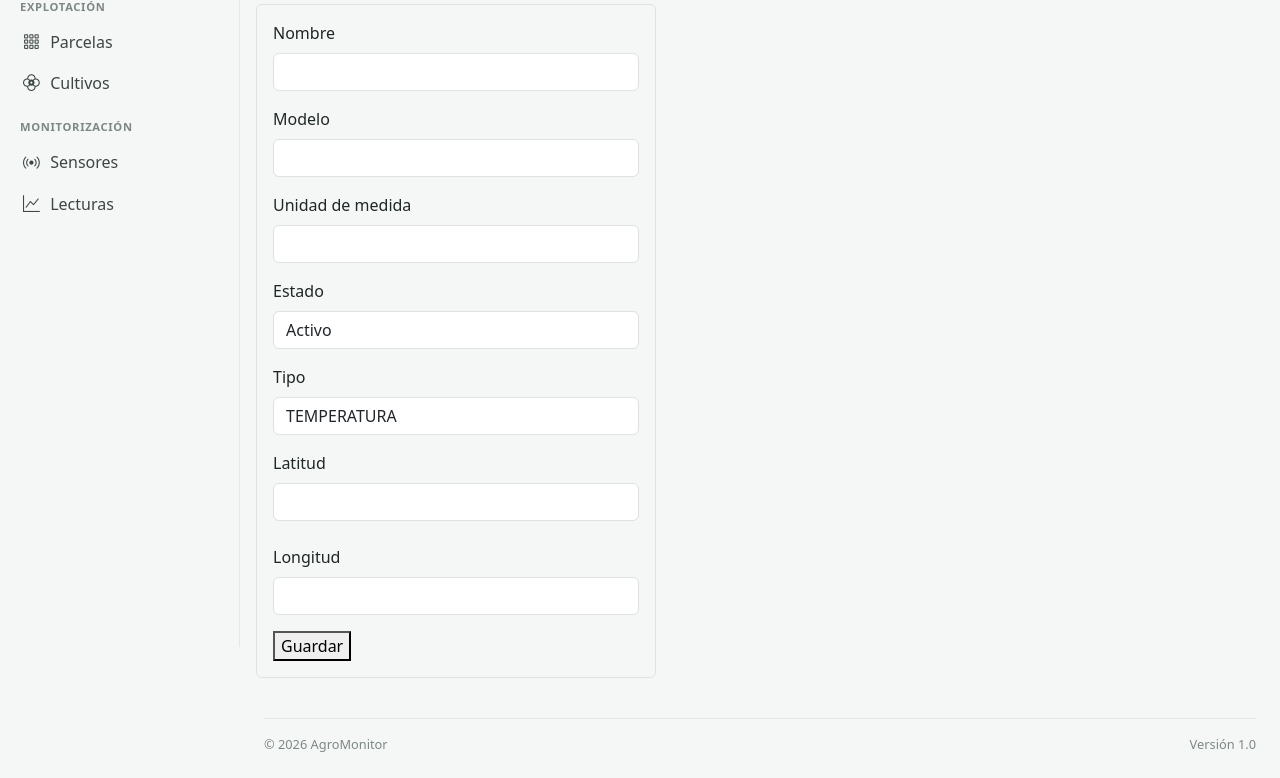
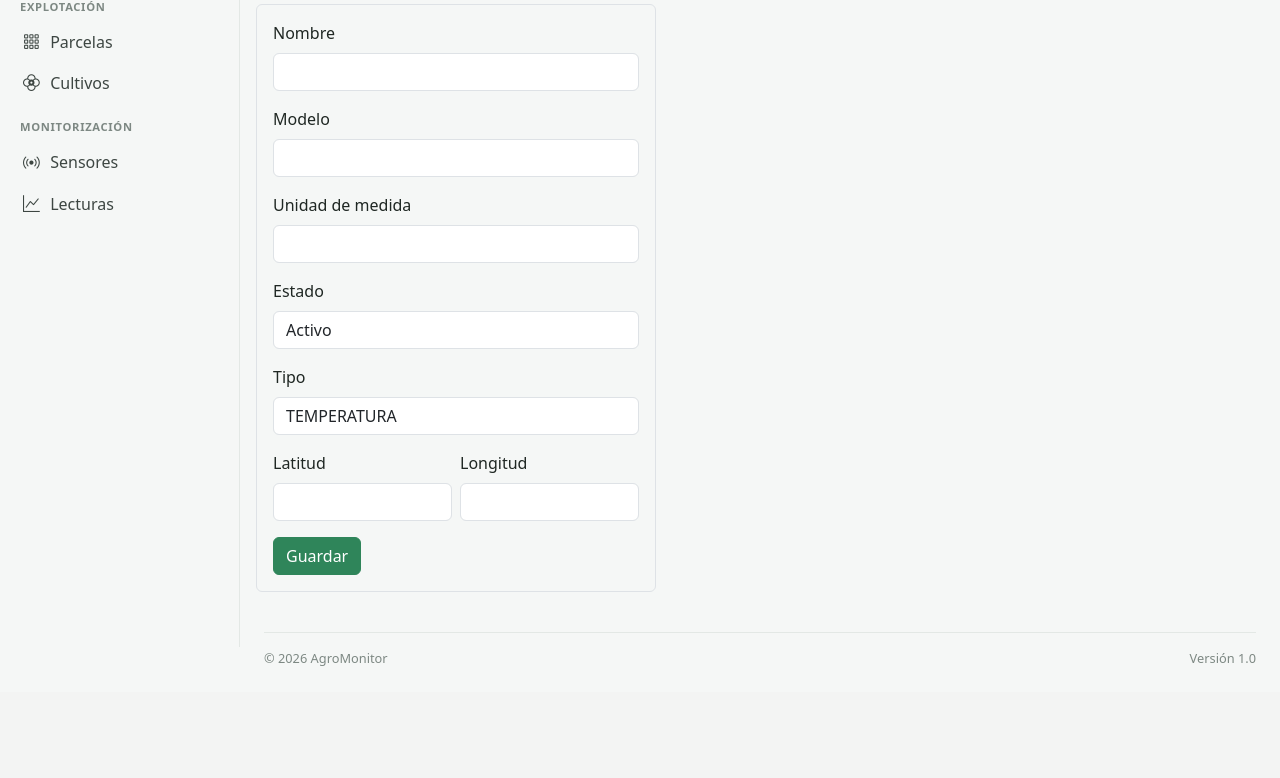
Before and after one commit to jguiben709/Servidor_26-27, a Spring Boot app: page /sensors/new in a window 1280 px wide. Shown: the part 153-931 px from the top of the page. After the commit the page ends 819 px from the top, so only its background shows below. Run offline with Spring Boot 4, Linux system fonts and the light colour scheme.

Commit message:
Sensor form

```diff
--- a/ud03/ejemplosensor/agrot/src/main/resources/templates/sensores/formulario.html
+++ b/ud03/ejemplosensor/agrot/src/main/resources/templates/sensores/formulario.html
@@ -47,13 +47,13 @@
                 </div>
 
                 <div class="row g-2">
-                    <div class="md:col">
+                    <div class="col-md">
                         <div class="mb-3">
                             <label for="latitud" class="form-label">Latitud</label>
                             <input type="text" class="form-control" id="latitud" th:field="*{latitud}" required>
                         </div>
                     </div>
-                    <div class="md:col">
+                    <div class="col-md">
                         <div class="mb-3">
                             <label for="longitud" class="form-label">Longitud</label>
                             <input type="text" class="form-control" id="longitud" th:field="*{longitud}" required>
@@ -62,7 +62,7 @@
                 </div>
 
                 <input type="hidden" th:field="*{id}" />
-                <button type="submit" class="btn-primary">Guardar</button>
+                <button type="submit" class="btn btn-primary">Guardar</button>
             </form>
         </div>
 
```
